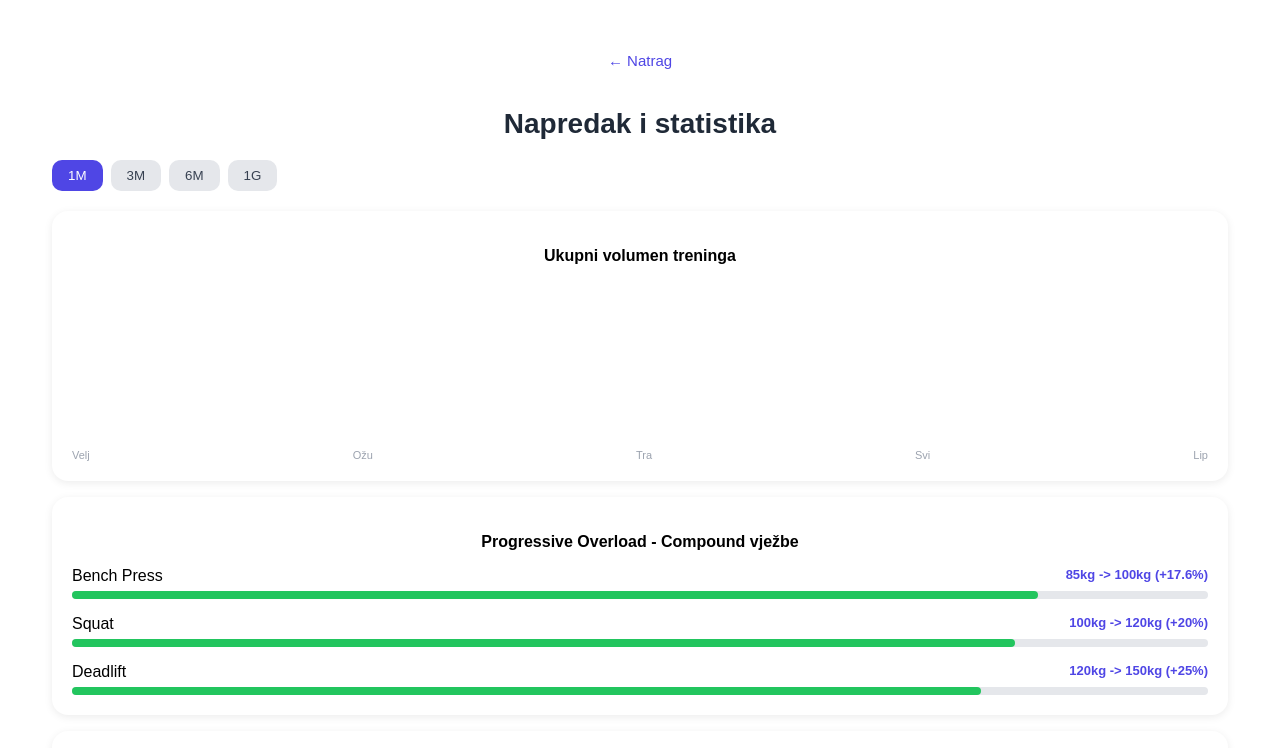
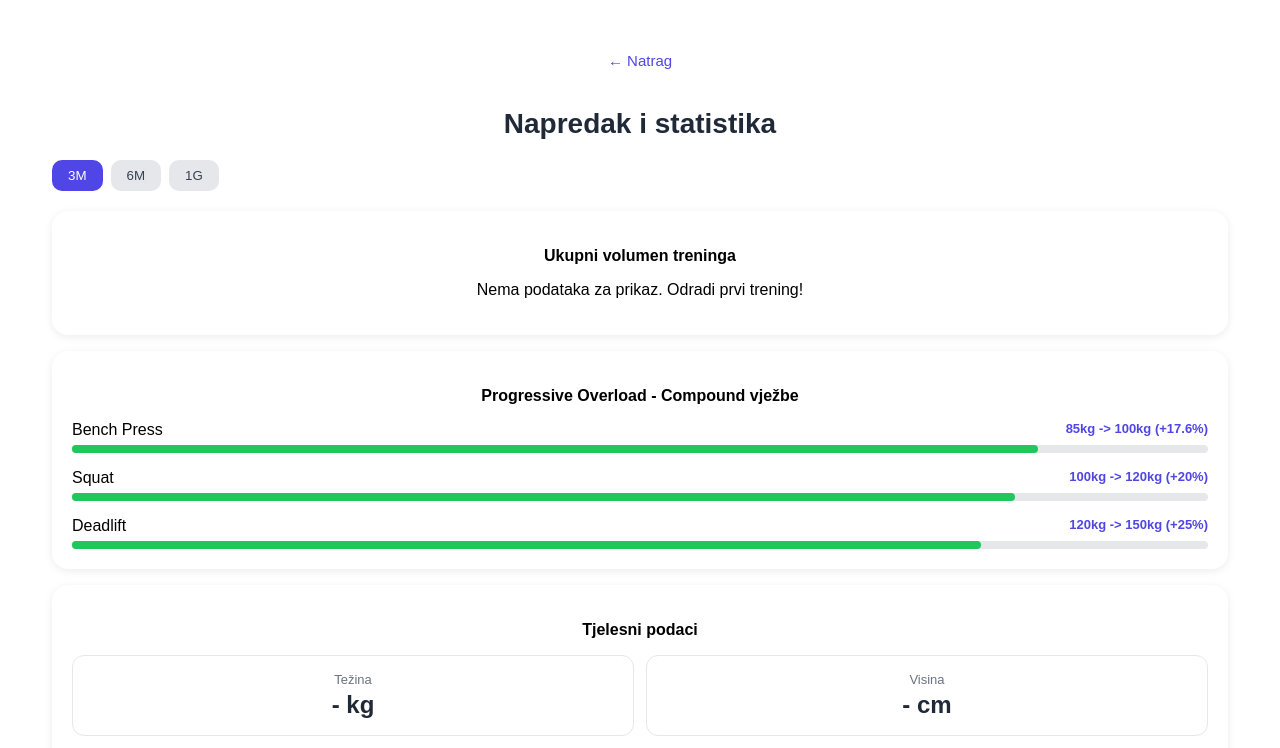
Before and after one commit to brkmika/gymflow, a Vue app in the folder vue-GymFlow/: page /napredak in a window 1280 px wide. Shown: the top 748 px of the page. Built offline with nearby package versions, Linux system fonts and the light colour scheme.

Commit message:
totalno sam promjenio izgled grafa za statistiku ali sada radi ono sta zelim i izgleda estetski

```diff
--- a/vue-GymFlow/src/stores/historyStore.js
+++ b/vue-GymFlow/src/stores/historyStore.js
@@ -72,15 +72,33 @@ export const useHistoryStore = defineStore('history', () => {
     }
 
     //vraca volumen grupiran po mjesecima za zadnjih N mjeseci
-    const getMonthlyVolume = (numMonths) => {
+const getMonthlyVolume = (numMonths) => {
   const monthNames = ['Sij', 'Velj', 'Ožu', 'Tra', 'Svi', 'Lip', 'Srp', 'Kol', 'Ruj', 'Lis', 'Stu', 'Pro']
 
-  const today = new Date()
+  // ako nema treninga, prikazi prazno
+  if (workoutHistory.value.length === 0) return []
+
+  // pronadji datum prvog treninga
+  let firstWorkoutMonth = null
+  let firstWorkoutYear = null
+
+  for (let i = 0; i < workoutHistory.value.length; i++) {
+    const parts = workoutHistory.value[i].date.split('.')
+    const month = Number(parts[1]) - 1
+    const year = Number(parts[2])
+
+    if (firstWorkoutYear === null || year < firstWorkoutYear || (year === firstWorkoutYear && month < firstWorkoutMonth)) {
+      firstWorkoutMonth = month
+      firstWorkoutYear = year
+    }
+  }
+
   const months = []
+  const startDate = new Date(firstWorkoutYear, firstWorkoutMonth, 1)
 
-  // pripremi prazne mjesece od najstarijeg do najnovijeg
-  for (let i = numMonths - 1; i >= 0; i--) {
-    const d = new Date(today.getFullYear(), today.getMonth() - i, 1)
+  // pripremi mjesece pocevsi od prvog treninga, do numMonths mjeseci
+  for (let i = 0; i < numMonths; i++) {
+    const d = new Date(startDate.getFullYear(), startDate.getMonth() + i, 1)
     months.push({
       label: monthNames[d.getMonth()],
       year: d.getFullYear(),
@@ -89,11 +107,9 @@ export const useHistoryStore = defineStore('history', () => {
     })
   }
 
-  // prolazimo kroz sve mjesece i dodajemo volumen u odgovarajuci mjesec
   for (let i = 0; i < workoutHistory.value.length; i++) {
     const workout = workoutHistory.value[i]
     const parts = workout.date.split('.')
-    const workoutDay = Number(parts[0])
     const workoutMonth = Number(parts[1]) - 1
     const workoutYear = Number(parts[2])
 
--- a/vue-GymFlow/src/views/ProgressView.vue
+++ b/vue-GymFlow/src/views/ProgressView.vue
@@ -8,8 +8,8 @@ const router = useRouter();
 const userStore = useUserStore()
 const historyStore = useHistoryStore()
 
-const periods = ['1M', '3M', '6M', '1G'];
-const selectedPeriod = ref('1M');
+const periods = ['3M', '6M', '1G'];
+const selectedPeriod = ref('3M');
 
 // mozda bi htio ovdje napravit da se pokazuju zadnjih 6mj npr a ne da budu svih 12
 const chartLabels = ['Sij', 'Velj', 'Ožu', 'Tra', 'Svi', 'Lip', 'Srp', 'Kol', 'Ruj', 'Lis', 'Stu', 'Pro'];
@@ -45,9 +45,16 @@ const volumeData = computed (() => {
   return historyStore.getVolumeHistory()
 })
 
+const periodToMonths = {
+  '3M': 3,
+  '6M': 6,
+  '1G': 12,
+}
+
 //ovo ce pretvarat volumen u postotak visine bara (znaci maximum od 100%)
 const chartBarsReal = computed(() => {
-  const months = historyStore.getMonthlyVolume(5)
+  const numMonths = periodToMonths[selectedPeriod.value]
+  const months = historyStore.getMonthlyVolume(numMonths)
   const maxVolume = Math.max(...months.map(m => m.volume), 1)
 
   const bars = []
@@ -199,9 +206,11 @@ h2 {
 
 .bar-wrapper {
     flex: 1;
+    max-width: 80px;
     height: 100%;
     display: flex;
     align-items: flex-end;
+    justify-content: center;
 }
 
 .bar {
```
